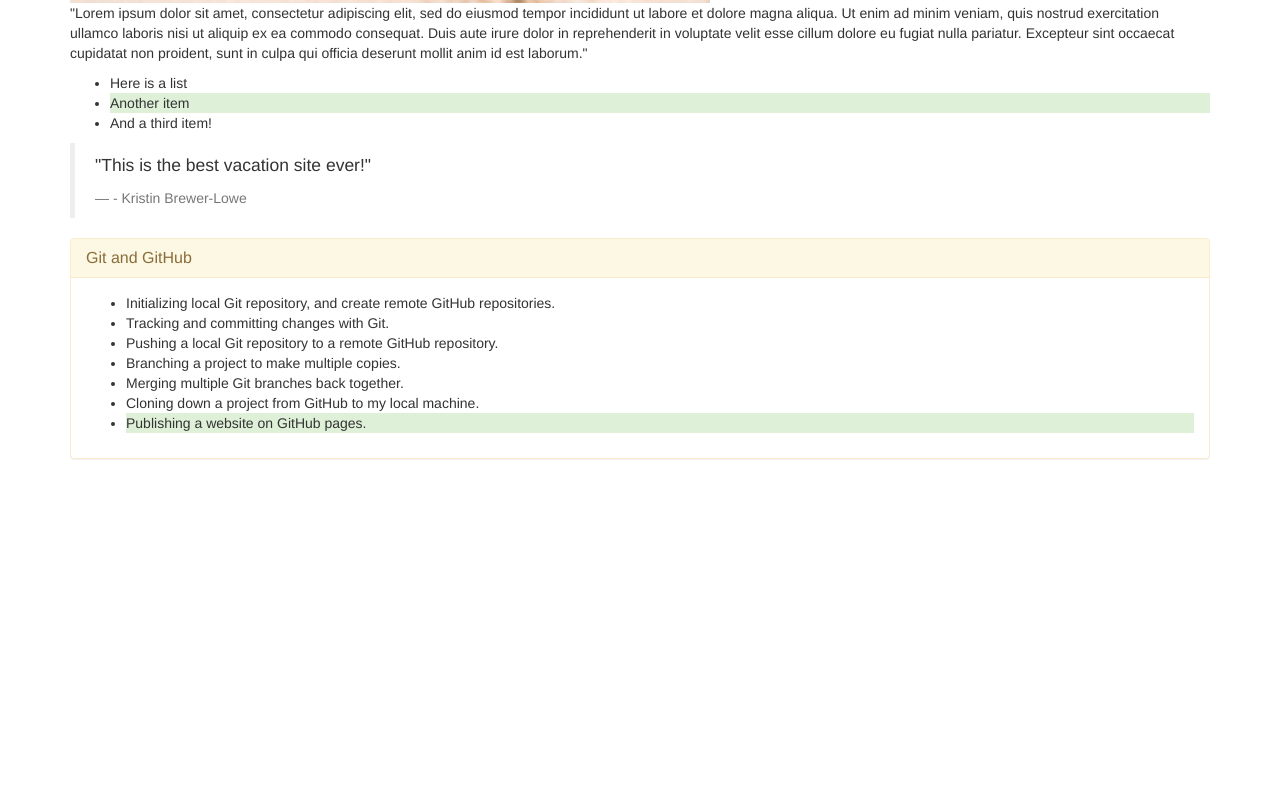
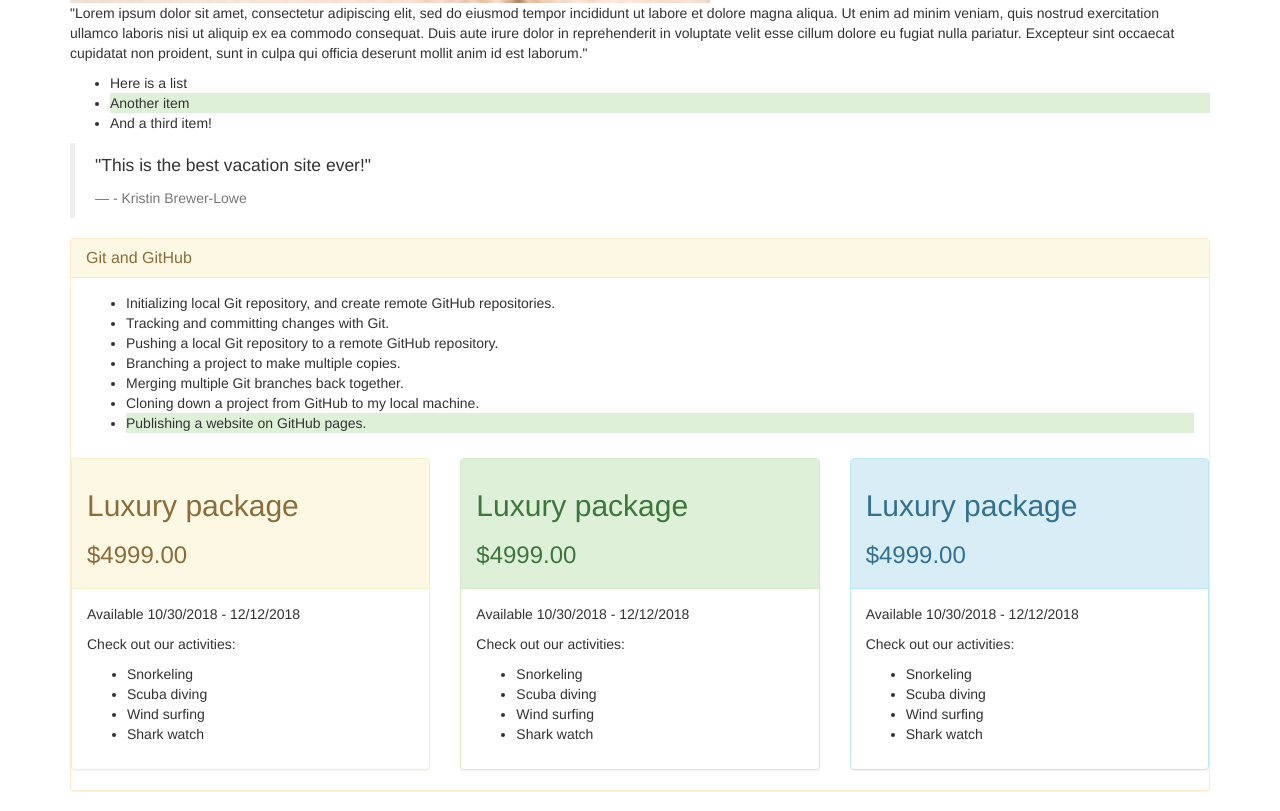
Before and after one commit to TanviCodeLife/Vacation, a plain HTML site: page index.html in a window 1280 px wide. Shown: the part 1067-1878 px from the top of the page. Before the commit the page ends 1546 px from the top, so only its background shows below. Drawn offline with Linux system fonts and the light colour scheme.

Commit message:
add row and columns for vacation packages

```diff
--- a/index.html
+++ b/index.html
@@ -37,6 +37,64 @@
          <li class="bg-success">Publishing a website on GitHub pages.</li>
        </ul>
      </div>
+
+    <div class="row">
+      <div class="col-lg-4">
+        <div class="panel panel-warning">
+          <div class="panel-heading">
+            <h2>Luxury package</h2>
+            <h3>$4999.00</h3>
+          </div>
+          <div class="panel-body">
+            <p>Available 10/30/2018 - 12/12/2018</p>
+            <p>Check out our activities:</p>
+            <ul>
+              <li>Snorkeling</li>
+              <li>Scuba diving</li>
+              <li>Wind surfing</li>
+              <li>Shark watch</li>
+            </ul>
+          </div>
+        </div>
+      </div>
+      <div class="col-lg-4">
+        <div class="panel panel-success">
+          <div class="panel-heading">
+            <h2>Luxury package</h2>
+            <h3>$4999.00</h3>
+          </div>
+          <div class="panel-body">
+            <p>Available 10/30/2018 - 12/12/2018</p>
+            <p>Check out our activities:</p>
+            <ul>
+              <li>Snorkeling</li>
+              <li>Scuba diving</li>
+              <li>Wind surfing</li>
+              <li>Shark watch</li>
+            </ul>
+          </div>
+        </div>
+      </div>
+      <div class="col-lg-4">
+        <div class="panel panel-info">
+          <div class="panel-heading">
+            <h2>Luxury package</h2>
+            <h3>$4999.00</h3>
+          </div>
+          <div class="panel-body">
+            <p>Available 10/30/2018 - 12/12/2018</p>
+            <p>Check out our activities:</p>
+            <ul>
+              <li>Snorkeling</li>
+              <li>Scuba diving</li>
+              <li>Wind surfing</li>
+              <li>Shark watch</li>
+            </ul>
+          </div>
+        </div>
+      </div>
+    </div>
+
     </div>
   </body>
 </html>
```
